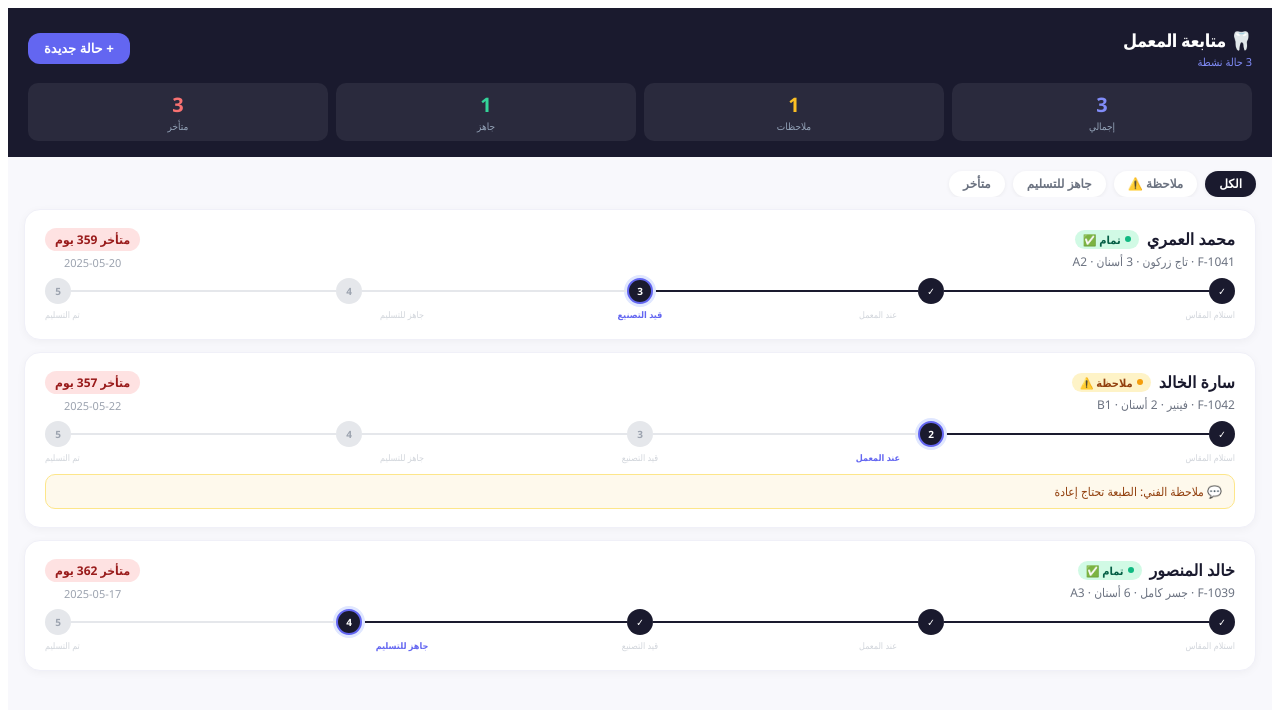
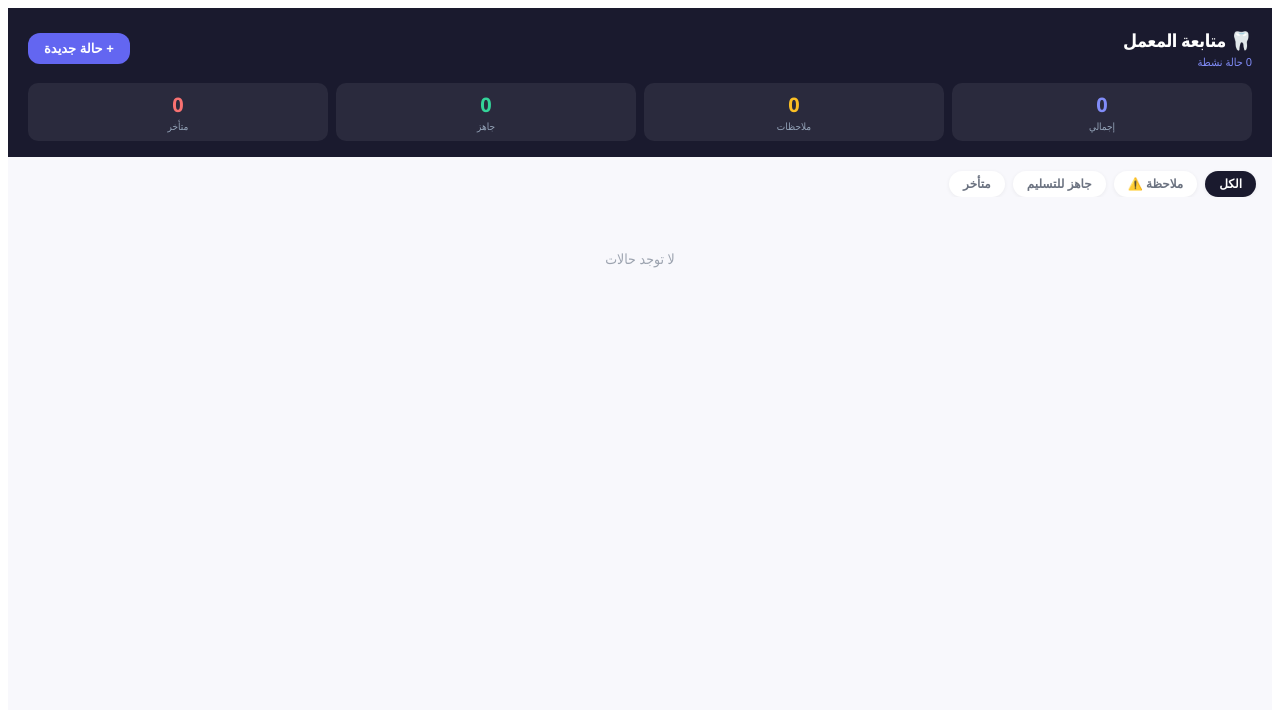
Before and after one commit to DRAFANDI/DENTAL-TRACKER, a React (Vite) app: page / in a window 1280 px wide. Shown: the top 710 px of the page. Built offline with nearby package versions, Linux system fonts and the light colour scheme.

Commit message:
remove sample data

```diff
--- a/src/App.jsx
+++ b/src/App.jsx
@@ -8,50 +8,7 @@ const STATUS_COLORS = {
   "مشكلة ❌": { bg: "#fee2e2", text: "#991b1b", dot: "#ef4444" },
 };
 
-const initialCases = [
-  {
-    id: "001",
-    patient: "محمد العمري",
-    file: "F-1041",
-    teeth: 3,
-    type: "تاج زركون",
-    shade: "A2",
-    sentDate: "2025-05-10",
-    eta: "2025-05-20",
-    stage: 2,
-    techNote: "",
-    status: "تمام ✅",
-    notes: "",
-  },
-  {
-    id: "002",
-    patient: "سارة الخالد",
-    file: "F-1042",
-    teeth: 2,
-    type: "فينير",
-    shade: "B1",
-    sentDate: "2025-05-11",
-    eta: "2025-05-22",
-    stage: 1,
-    techNote: "الطبعة تحتاج إعادة",
-    status: "ملاحظة ⚠️",
-    notes: "تم إبلاغ الدكتور",
-  },
-  {
-    id: "003",
-    patient: "خالد المنصور",
-    file: "F-1039",
-    teeth: 6,
-    type: "جسر كامل",
-    shade: "A3",
-    sentDate: "2025-05-07",
-    eta: "2025-05-17",
-    stage: 3,
-    techNote: "",
-    status: "تمام ✅",
-    notes: "",
-  },
-];
+const initialCases = [];
 
 function StageBar({ stage }) {
   return (
```
